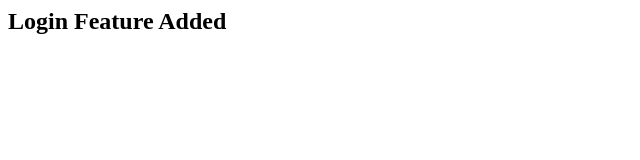
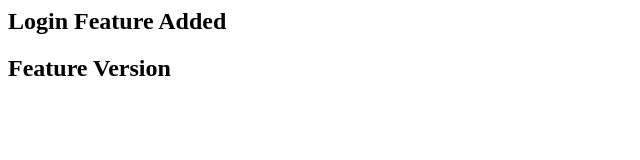
Before and after one commit to Shubh-938croton/git-practice, a plain HTML site: page index.html in a window 1280 px wide. Shown: the whole page, without its empty margins (0-640 px from the left). Drawn offline with Linux system fonts and the light colour scheme.

Commit message:
Feature changed heading

```diff
--- a/index.html
+++ b/index.html
@@ -1 +1,2 @@
 <h2>Login Feature Added</h2>
+<h2>Feature Version</h2>
```
